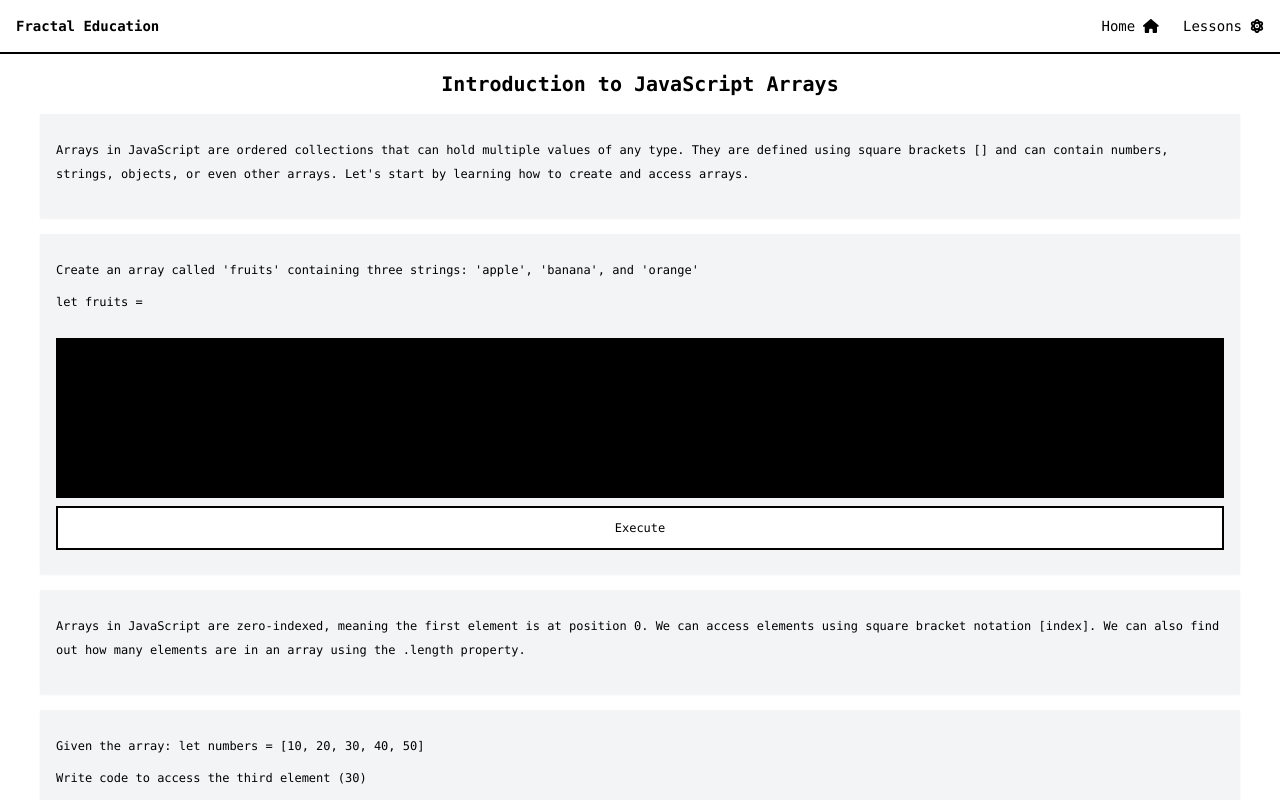
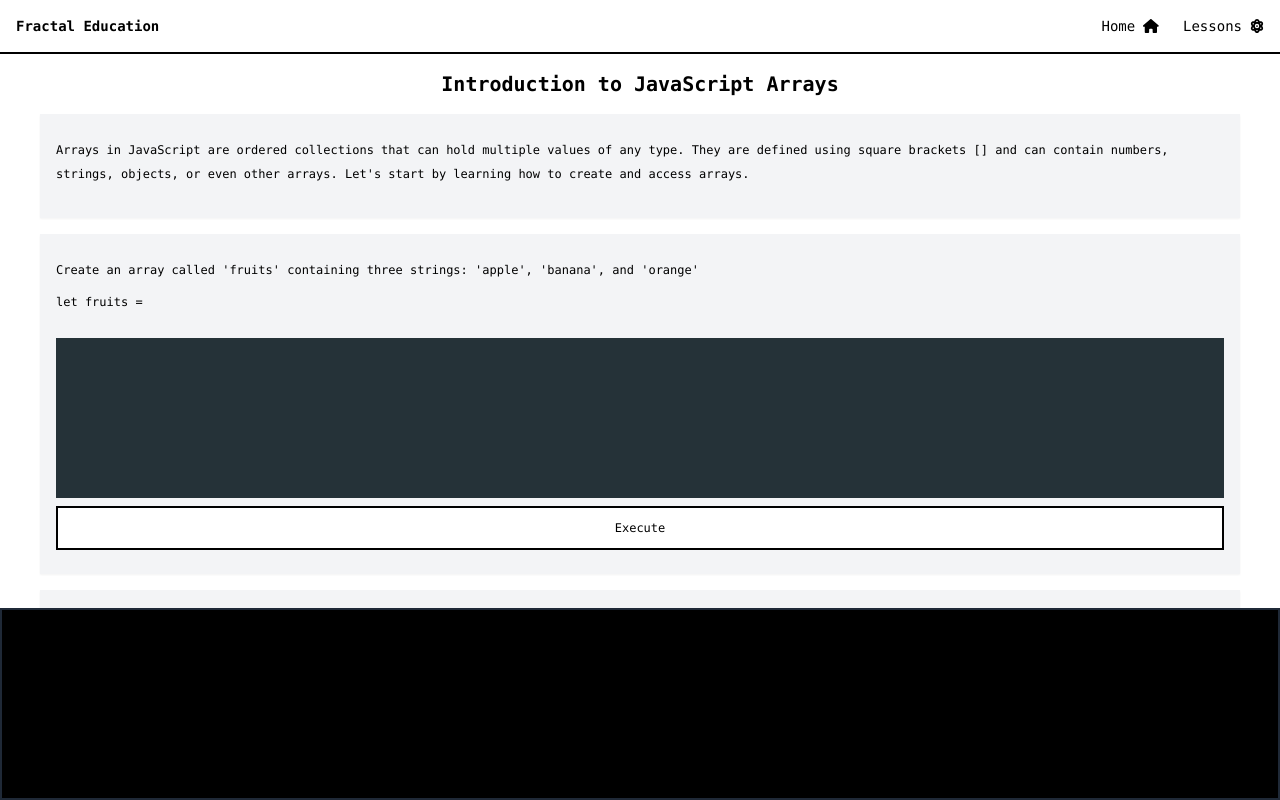
Before and after one commit to fractal-bootcamp/cs-education, a Next.js app in the folder frontend/: page /lessons/js-arrays-101 in a window 1280 px wide. Shown: the top 800 px of the page. Built offline with nearby package versions, Linux system fonts and the light colour scheme.

Commit message:
Added logic for adding new items into terminal component

```diff
--- a/frontend/src/app/lessons/[slug]/page.tsx
+++ b/frontend/src/app/lessons/[slug]/page.tsx
@@ -7,10 +7,27 @@ import { useParams } from "next/navigation";
 
 import { submitCode } from "@/lib/submitCode";
 import XPageHeader from "@/components/XPageHeader";
+import { storeTerminalOutput } from "@/stores/storeTerminalOutput";
+import XTerminal from "@/components/XTerminal";
 
 const page = () => {
   const params = useParams();
   const lesson = dummyLessons.find((lesson) => lesson.id === params.slug);
+
+  const { terminalOutputs, createTerminalOutput } = storeTerminalOutput();
+
+  console.log(terminalOutputs);
+
+  const handleSubmitCode = async (code: string, answer: any) => {
+    const { codeResult } = await submitCode(code, answer);
+    const codeResultStringified = codeResult.toString();
+    createTerminalOutput({
+      id: new Date().toISOString(),
+      content: codeResultStringified,
+      createdDate: new Date(),
+      terminalPath: "/arrays/lesson-1",
+    });
+  };
 
   return (
     <div>
@@ -21,20 +38,21 @@ const page = () => {
             {lesson.lessonBody.map((block, key) => {
               if (block.type === "text") {
                 return <XBlockText key={key} text={block.content} />;
-                // return <LessonBlockText key={key} block={block} />;
               } else if (block.type === "executable") {
-                // return <LessonBlockExecutable key={key} block={block} />;
                 return (
                   <XBlockExecutable
                     key={key}
                     text={block.content}
                     placeholder=""
                     answer={block.answer}
-                    onSubmit={submitCode}
+                    onSubmit={handleSubmitCode}
                   />
                 );
               }
             })}
+          </div>
+          <div>
+            <XTerminal terminalOutputs={terminalOutputs} />
           </div>
         </div>
       ) : (
--- a/frontend/src/components/XBlockExecutable.tsx
+++ b/frontend/src/components/XBlockExecutable.tsx
@@ -31,7 +31,7 @@ const XBlockExecutable = ({ text, placeholder, answer, onSubmit }: XBlockExecuta
             id="code"
             value={code}
             onChange={(e) => setCode(e.target.value)}
-            className="w-full h-40 bg-black text-codeGreen p-2 outline-none font-mono leading-snug"
+            className="w-full h-40 bg-codeEditor text-codeGreen p-2 outline-none font-mono leading-snug"
             style={{ resize: "none" }}
           ></textarea>
           <button
--- a/frontend/src/components/XTerminal.tsx
+++ b/frontend/src/components/XTerminal.tsx
@@ -1,3 +1,4 @@
+import { useEffect, useRef } from "react";
 import XTerminalOutput, { XTerminalOutputProps } from "./XTerminalOutput";
 
 interface XTerminalProps {
@@ -5,10 +6,20 @@ interface XTerminalProps {
 }
 
 const XTerminal = ({ terminalOutputs }: XTerminalProps) => {
+  // Always default to latest item at the bottom
+  const scrollRef = useRef<HTMLDivElement>(null);
+
+  useEffect(() => {
+    if (scrollRef.current) {
+      scrollRef.current.scrollTop = scrollRef.current.scrollHeight;
+    }
+  }, [terminalOutputs]);
+
   return (
-    <div className="bg-black flex flex-col">
-      <div className="text-white font-aria font-bold p-2 text-left text-xs">Terminal</div>
-      <div>
+    <div
+      ref={scrollRef}
+      className="bg-black flex flex-col fixed bottom-0 z-20 w-full p-1 h-48 border-2 border-gray-800 overflow-y-scroll"
+    >
       {terminalOutputs.map((output, key) => (
         <XTerminalOutput
           key={key}
@@ -18,7 +29,6 @@ const XTerminal = ({ terminalOutputs }: XTerminalProps) => {
         />
       ))}
     </div>
-    </div>
   );
 };
 
--- a/frontend/src/components/XTerminalOutput.tsx
+++ b/frontend/src/components/XTerminalOutput.tsx
@@ -6,7 +6,7 @@ export interface XTerminalOutputProps {
 
 const XTerminalOutput = ({ content, createdDate, terminalPath }: XTerminalOutputProps) => {
   return (
-    <div className="p-2 bg-black font-mono text-xs flex flex-col">
+    <div className="bg-black font-mono text-xs flex flex-col">
       <div className="flex space-x-2">
         <div className="text-blue-500">fractal-education</div>
         <div className="text-red-500">{createdDate.toISOString()}</div>
--- /dev/null
+++ b/frontend/src/hooks/useCode.ts
@@ -0,0 +1,3 @@
+export const useCode = () => {
+  return;
+};
--- a/frontend/src/lib/submitCode.ts
+++ b/frontend/src/lib/submitCode.ts
@@ -1,8 +1,21 @@
 import { evaluateAnswer } from "./evaluateAnswer";
 import { executeCode } from "./executeCode";
 
-export const submitCode = async (code: string, answer: any): Promise<boolean> => {
-  console.log(code);
-  const result = await executeCode(code);
-  return evaluateAnswer(result, answer);
+export const submitCode = async (
+  code: string,
+  answer: any
+): Promise<{
+  code: string;
+  answer: any;
+  codeResult: any;
+  codeEvaluation: boolean;
+}> => {
+  const codeResult = await executeCode(code);
+  const codeEvaluation = evaluateAnswer(codeResult, answer);
+  return {
+    code,
+    answer,
+    codeResult,
+    codeEvaluation,
+  };
 };
--- a/frontend/tailwind.config.ts
+++ b/frontend/tailwind.config.ts
@@ -12,6 +12,7 @@ export default {
         background: "var(--background)",
         foreground: "var(--foreground)",
         codeGreen: "#00FF00",
+        codeEditor: "#253238",
       },
     },
   },
```
Lines whose indentation alone changed are shown as unchanged.
